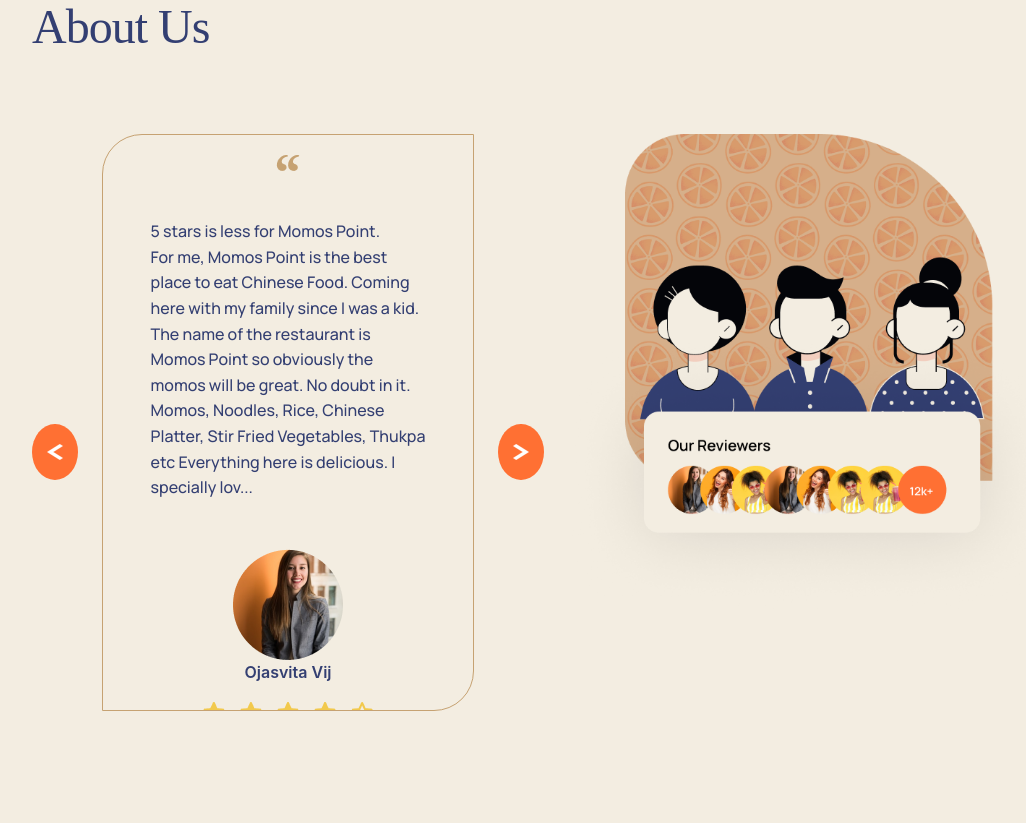
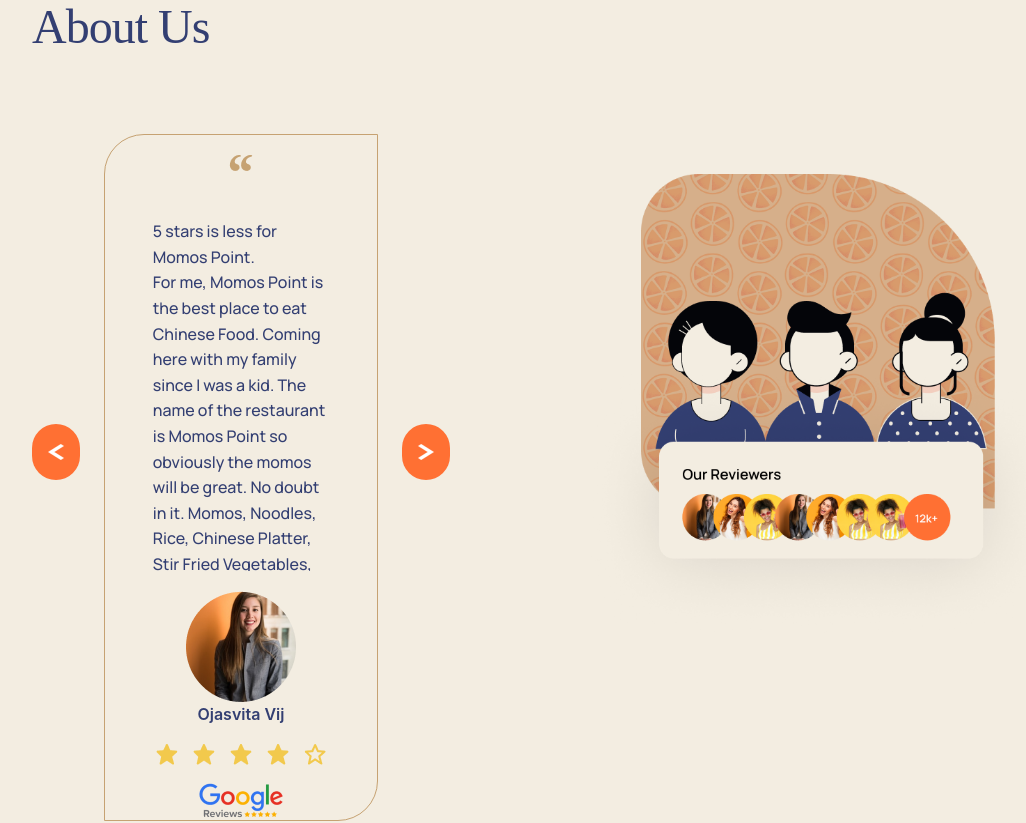
Before and after one commit to prabhat135/Momos-Point, a React (Vite) app: page / in a window 1280 px wide. Shown: the part 3323-4146 px from the top of the page, without its empty margins (96-1122 px from the left). Built offline with nearby package versions, Linux system fonts and the light colour scheme; a web font is replaced by a local one.

Commit message:
Update ContactForm and MainPage styles

```diff
--- a/components/ContactForm.jsx
+++ b/components/ContactForm.jsx
@@ -154,12 +154,16 @@
                             },
                             '& .MuiFormLabel-root': {
                               color: 'white', // label color
+                              fontWeight: 'bold',
+                              borderBottom: '2px solid white',
                             },
                             '& label.Mui-focused': {
                               color: 'white', // label color when focused
+                              borderBottom: '2px solid white',
                             },
                             '& .MuiInputBase-input::placeholder': {
-                              color: 'white' // placeholder color
+                              color: 'white', // placeholder color
+                              borderBottom: '2px solid white',
                             },
                           }}
                       />
--- a/src/MainPage.css
+++ b/src/MainPage.css
@@ -259,7 +259,7 @@
 
 .reviews-desc {
     display: flex;
-    flex-direction: row;
+    /* flex-direction: row; */
     /* margin: 0px 200px; */
 }
 
@@ -291,7 +291,7 @@
     display: block;
     margin-left: auto;
     margin-right: auto;
-    /* margin-top: 20px; */
+    margin-top: 20px;
     cursor: pointer;
 }
 
@@ -313,7 +313,7 @@
 }
 
 .reviews-image {
-    /* margin-top: 40px; */
+    margin-top: 40px;
 }
 
 .change-review-button, .change-review-button:active, .change-review-button:focus {
@@ -322,7 +322,6 @@
     /* font-size: 30px;
     width: 60px;
     height: 60px; */
-    border-radius: 50%;
     border: none;
     cursor: pointer;
     /* display: flex; */
@@ -393,7 +392,7 @@
 }
 
 .footer-content {
-    margin-top: auto;
+    /* margin-top: auto; */
     background-color: #333;
     /* width: 100%;
     height: 38%; */
@@ -426,7 +425,7 @@
 }
 
 .footer-links-and-contact {
-    display: flex;
+    /* display: flex; */
     /* margin: 0px 140px; */
 }
 
--- a/src/MainPage.jsx
+++ b/src/MainPage.jsx
@@ -264,7 +264,7 @@
           </div>
 
           <div className="footer-links-and-contact flex flex-col md:flex-row lg:gap-28">
-            <div className="footer-links flex flex-col text-center md:text-left my-5 text-base md:text-lg lg:text-xl">
+            <div className=" flex flex-col text-center md:text-left  text-base md:text-lg lg:text-xl">
               {/* Navigation links */}
               <a href="#home" className="flex-grow text-center md:text-left">Home</a>
               <a href="#about" className="flex-grow text-center md:text-left">About Us</a>
--- a/src/Reviews.jsx
+++ b/src/Reviews.jsx
@@ -43,30 +43,30 @@
         </h2>
       </div>
 
-      <div className='reviews-desc flex-col lg:flex-row mt-20 gap-6'>
+      <div className='flex flex-col lg:flex-row mt-20 gap-20'>
         {/* <div className='review-btn'> */}
-        <div className='w-2/4'>
+        <div className='w-full lg:w-[600px] '>
           <div className='flex gap-6'>
-            <button className='change-review-button hidden md:block h-14 w-14' onClick={handleChangeReview}>
+            <button className='change-review-button hidden md:block h-14 p-4 w-14 rounded-full' onClick={handleChangeReview}>
               <img className="w-4 h-4 m-auto" src="./images/prev_icon.png" alt="Previous Icon" />
             </button>
 
-            <div className='reviews-card overflow-hidden mx-auto md:mx-0 w-full md:w-[458px] md:h-[577px] h-auto'>
+            <div className='reviews-card overflow-hidden mx-auto w-full h-auto'>
               <img src='./images/commas.png' alt='inverted commas' />
-              <p className='p-06 md:p-12'>{currentReviewData.content}</p>
+              <p className='p-6 md:p-12 h-[400px] overflow-auto'>{currentReviewData.content}</p>
               <img src='./images/review_author.png' alt='review author' />
               <h3>{currentReviewData.author}</h3>
               <img src='./images/rating.png' alt='5 star rating' />
               <img src='./images/google_review.png' alt='Google review' />
             </div>
 
-            <button className='change-review-button hidden md:block h-14 w-14' onClick={handleChangeReview}>
-              <img className="w-4 h-4 m-auto" src="./images/next_icon.png" alt="Next Icon" />
+            <button className='change-review-button hidden md:block  h-14 p-4 w-14 rounded-full' onClick={handleChangeReview}>
+              <img className="w-4 h-4 mx-auto" src="./images/next_icon.png" alt="Next Icon" />
             </button>
           </div>
 
         </div>
-        <div className='reviews-image mx-auto md:mx-0'>
+        <div className='reviews-image mx-auto md:mx-0 lg:ml-14'>
           <img src='./images/review.png' alt='reviews' />
         </div>
       </div>
```
